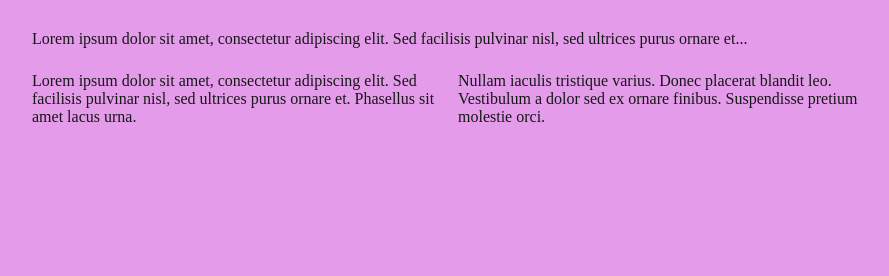
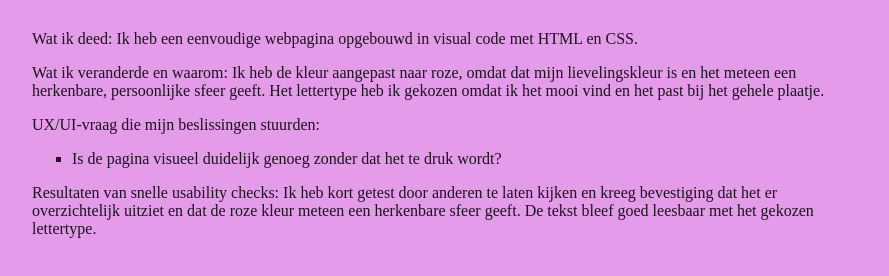
Before and after one commit to samreekmans/projectdocs, a plain HTML site: page week 4.html in a window 1280 px wide. Shown: the part 338-614 px from the top of the page, without its empty margins (192-1081 px from the left). Drawn offline with Linux system fonts and the light colour scheme; a web font is replaced by a local one.

Commit message:
Add files via upload

```diff
--- a/week 4.html
+++ b/week 4.html
@@ -26,20 +26,21 @@
         <page>
             <h1>Sam Reekmans</h1>
 
-            <p>
-                Lorem ipsum dolor sit amet, consectetur adipiscing elit. Sed facilisis pulvinar nisl, sed ultrices purus ornare et...
+           <p>
+            Wat ik deed:
+            Ik heb een eenvoudige webpagina opgebouwd in visual code met HTML en CSS.
             </p>
-            <!-- Flex container with 2 columns -->
-            <div class="two-columns">
-                <div class="column">
-                    <p>
-                        Lorem ipsum dolor sit amet, consectetur adipiscing elit. Sed facilisis pulvinar nisl, sed ultrices purus ornare et. Phasellus sit amet lacus urna.
-                    </p>
-                </div>
-                <div class="column">
-                    <p>
-                        Nullam iaculis tristique varius. Donec placerat blandit leo. Vestibulum a dolor sed ex ornare finibus. Suspendisse pretium molestie orci.
-                    </p>
+            Wat ik veranderde en waarom:
+            Ik heb de kleur aangepast naar roze, omdat dat mijn lievelingskleur is en het meteen een herkenbare, persoonlijke sfeer geeft. Het lettertype heb ik gekozen omdat ik het mooi vind en het past bij het gehele plaatje.
+            </p>
+            UX/UI-vraag die mijn beslissingen stuurden:
+            <ul style="list-style-type: square;">
+            <li>Is de pagina visueel duidelijk genoeg zonder dat het te druk wordt?</li>
+            </ul>
+            </p>
+            Resultaten van snelle usability checks:
+            Ik heb kort getest door anderen te laten kijken en kreeg bevestiging dat het er overzichtelijk uitziet en dat de roze kleur meteen een herkenbare sfeer geeft. De tekst bleef goed leesbaar met het gekozen lettertype.
+
                 </div>
             </div>
         </page>
```
Also changed, not shown: index.html (+6 -12 lines), week 1.html (+2 -2 lines).
